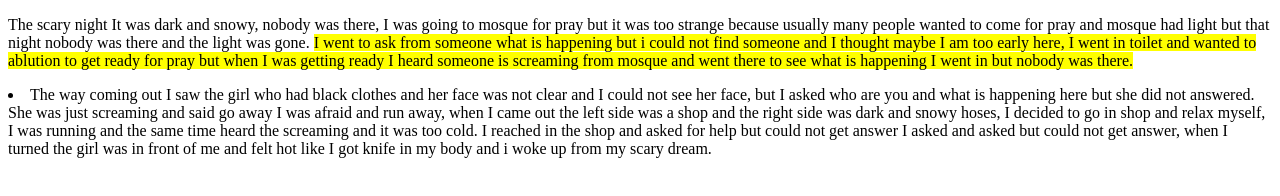
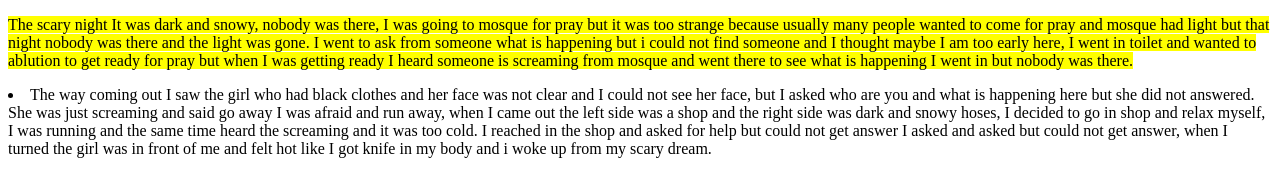
Before and after one commit to shukrallah098/fanny-WEB, a plain HTML site: page index.html in a window 1280 px wide. Drawn offline with Linux system fonts and the light colour scheme.

Commit message:
Update index.html

```diff
--- a/index.html
+++ b/index.html
@@ -5,10 +5,10 @@
 </head>
 <body>
 	<p>
-	The scary night
+	<mark>The scary night
 It was dark and snowy, nobody was there, I was going to mosque for pray but it was too strange because usually many people wanted to come for pray and mosque had light but that night nobody was there and the light was gone.
 
-<mark>I went to ask from someone what is happening but i could not find someone and I thought maybe I am too early here, I went in toilet and wanted to ablution to get ready for pray but when I was getting ready I heard someone is screaming from mosque and went there to see what is happening I went in but nobody was there.</mark>
+I went to ask from someone what is happening but i could not find someone and I thought maybe I am too early here, I went in toilet and wanted to ablution to get ready for pray but when I was getting ready I heard someone is screaming from mosque and went there to see what is happening I went in but nobody was there.</mark>
 
 <li>The way coming out I saw the girl who had black clothes and her face was not clear and I could not see her face, but I asked who are you and what is happening here but she did not answered.</li>
 
```
